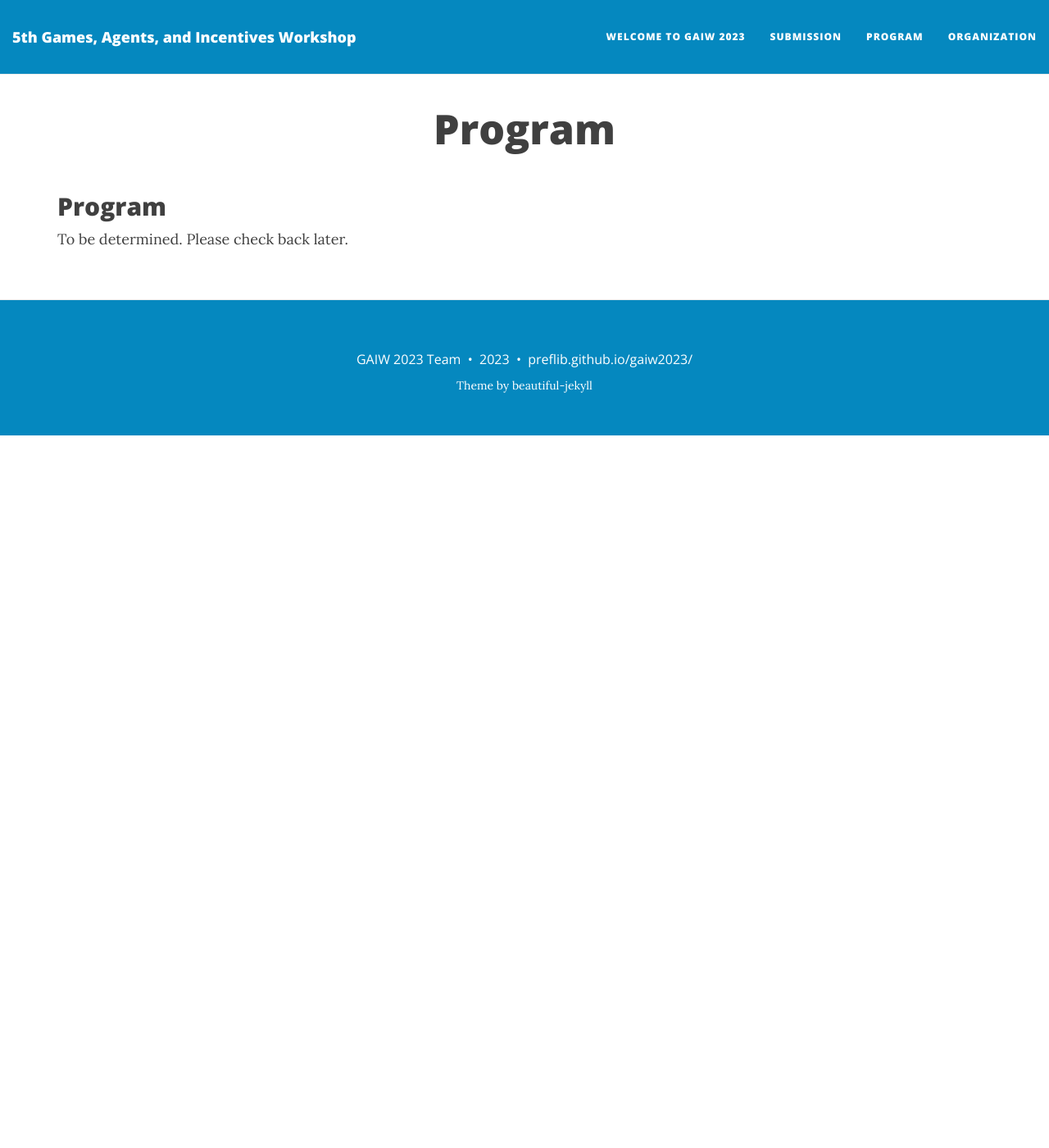
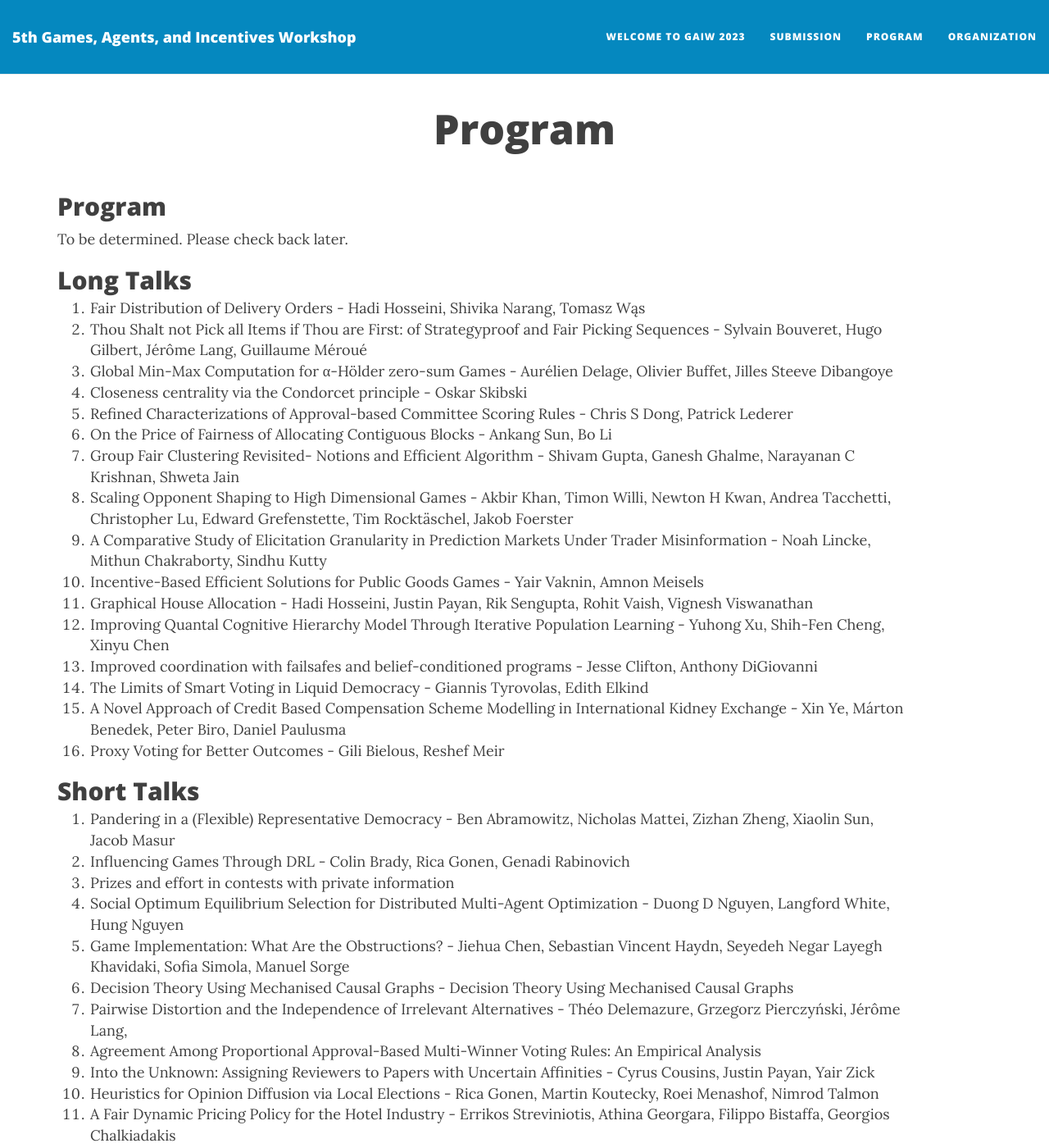
Before and after one commit to PrefLib/gaiw2023, a Jekyll site: the page built from program.md, in a window 1280 px wide and 1400 px high. Shown: the whole window at 82% size. Built offline with Jekyll 4.4.1, drawn with Linux system fonts in a browser that asks for light colours; nearby versions of some CDN libraries; some of the changed text lies outside the part shown.

Commit message:
Added accepted papers + short
No links to PDFs yet

```diff
--- a/program.md
+++ b/program.md
@@ -79,6 +79,42 @@ Auckland |  TBD |    |   |
 
 
 
+## Long Talks
+1. Fair Distribution of Delivery Orders - Hadi Hosseini, Shivika Narang, Tomasz Wąs
+2. Thou Shalt not Pick all Items if Thou are First: of Strategyproof and Fair Picking Sequences - Sylvain Bouveret, Hugo Gilbert, Jérôme Lang, Guillaume Méroué
+3. Global Min-Max Computation for α-Hölder zero-sum Games - Aurélien Delage, Olivier Buffet, Jilles Steeve Dibangoye
+4. Closeness centrality via the Condorcet principle - Oskar Skibski
+5. Refined Characterizations of Approval-based Committee Scoring Rules - Chris S Dong, Patrick Lederer
+6. On the Price of Fairness of Allocating Contiguous Blocks - Ankang Sun, Bo Li
+7. Group Fair Clustering Revisited- Notions and Efficient Algorithm - Shivam Gupta, Ganesh Ghalme, Narayanan C Krishnan, Shweta Jain
+9. Scaling Opponent Shaping to High Dimensional Games - Akbir Khan, Timon Willi, Newton H Kwan, Andrea Tacchetti, Christopher Lu, Edward Grefenstette, Tim Rocktäschel, Jakob Foerster
+12. A Comparative Study of Elicitation Granularity in Prediction Markets Under Trader Misinformation - Noah Lincke, Mithun Chakraborty, Sindhu Kutty
+13. Incentive-Based Efficient Solutions for Public Goods Games - Yair Vaknin, Amnon Meisels
+14. Graphical House Allocation - Hadi Hosseini, Justin Payan, Rik Sengupta, Rohit Vaish, Vignesh Viswanathan
+16. Improving Quantal Cognitive Hierarchy Model Through Iterative Population Learning - Yuhong Xu, Shih-Fen Cheng, Xinyu Chen
+18. Improved coordination with failsafes and belief-conditioned programs - Jesse Clifton, Anthony DiGiovanni
+19. The Limits of Smart Voting in Liquid Democracy - Giannis Tyrovolas, Edith Elkind
+20. A Novel Approach of Credit Based Compensation Scheme Modelling in International Kidney Exchange - Xin Ye, Márton Benedek, Peter Biro, Daniel Paulusma
+21. Proxy Voting for Better Outcomes - Gili Bielous, Reshef Meir
+
+
+
+## Short Talks
+1. Pandering in a (Flexible) Representative Democracy - Ben Abramowitz, Nicholas Mattei, Zizhan Zheng, Xiaolin Sun, Jacob Masur
+2. Influencing Games Through DRL - Colin Brady, Rica Gonen, Genadi Rabinovich
+3. Prizes and effort in contests with private information
+4. Social Optimum Equilibrium Selection for Distributed Multi-Agent Optimization - Duong D Nguyen, Langford White, Hung Nguyen
+5. Game Implementation: What Are the Obstructions? - Jiehua Chen, Sebastian Vincent Haydn, Seyedeh Negar Layegh Khavidaki, Sofia Simola, Manuel Sorge
+6. Decision Theory Using Mechanised Causal Graphs - Decision Theory Using Mechanised Causal Graphs
+7. Pairwise Distortion and the Independence of Irrelevant Alternatives - Théo Delemazure, Grzegorz Pierczyński, Jérôme Lang,
+8. Agreement Among Proportional Approval-Based Multi-Winner Voting Rules: An Empirical Analysis
+9. Into the Unknown: Assigning Reviewers to Papers with Uncertain Affinities - Cyrus Cousins, Justin Payan, Yair Zick
+10. Heuristics for Opinion Diffusion via Local Elections - Rica Gonen, Martin Koutecky, Roei Menashof, Nimrod Talmon
+11. A Fair Dynamic Pricing Policy for the Hotel Industry - Errikos Streviniotis, Athina Georgara, Filippo Bistaffa, Georgios Chalkiadakis
+12. Gerrymandering Bounds Beyond Two Parties - Ruth Ariel, Omer Lev
+
+
+
 
 <!--
 ## Long Talks
```
